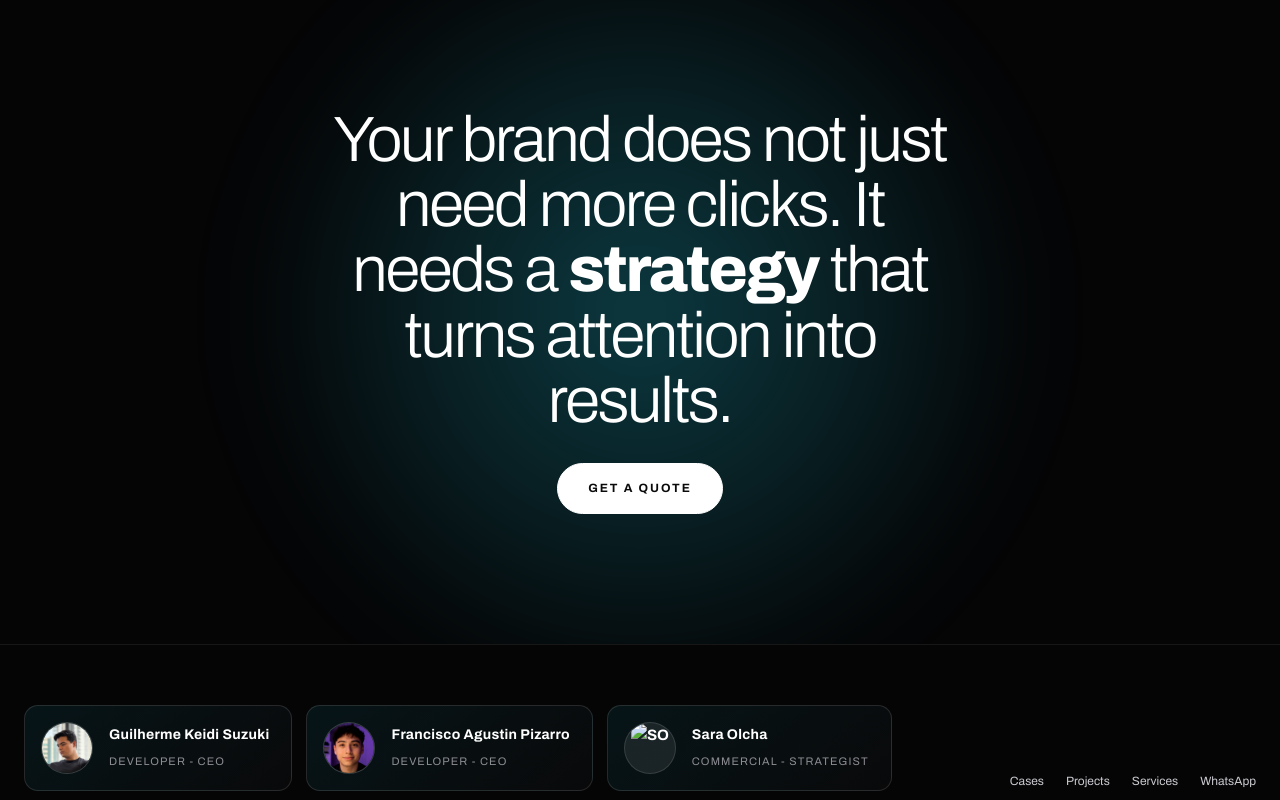
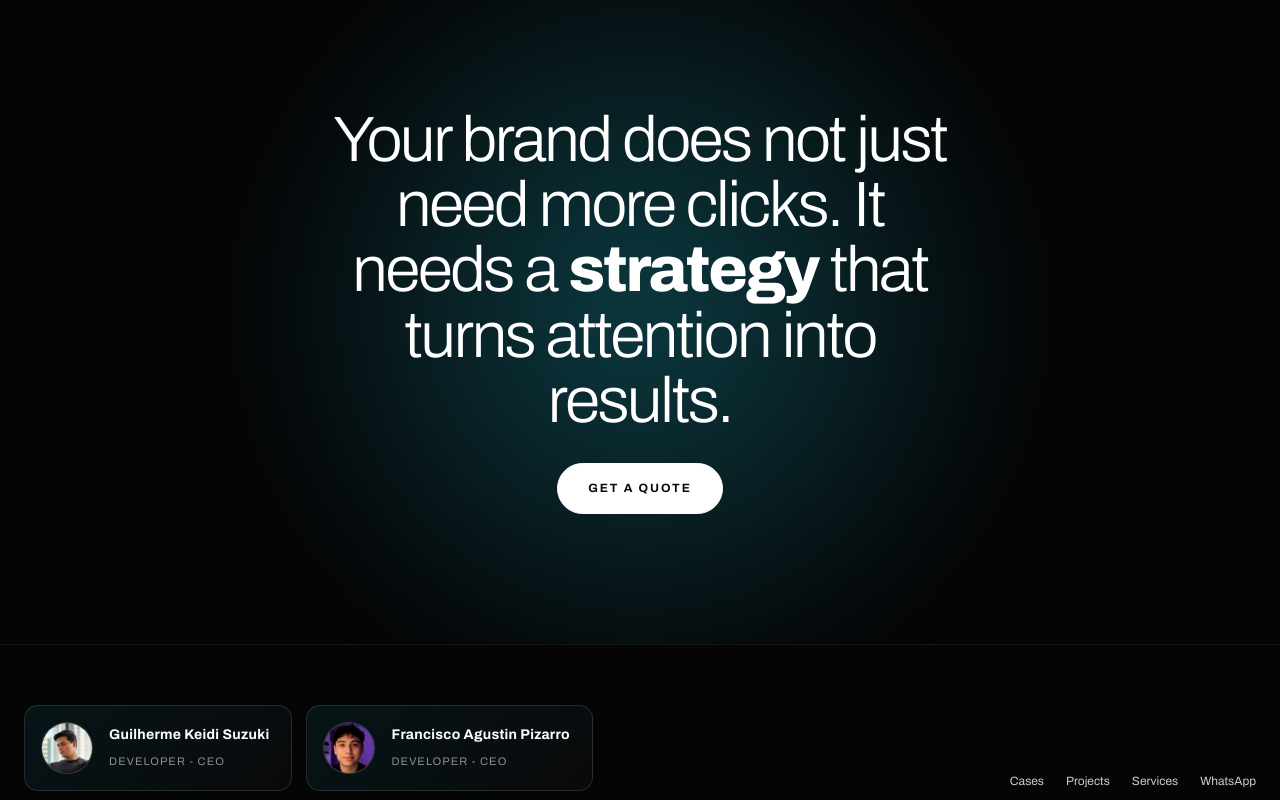
Before and after one commit to yugksuzuki/cuoncient-portfolio, a plain HTML site: page index.html in a window 1280 px wide. Shown: the part 11200-12000 px from the top of the page. Drawn offline with Linux system fonts and the light colour scheme.

Commit message:
Remove footer card for Sara Olcha
Removed footer card for Sara Olcha from index.html

```diff
--- a/index.html
+++ b/index.html
@@ -879,13 +879,6 @@
           <small>Developer - CEO</small>
         </span>
       </div>
-       <div class="footer__card">
-        <img class="footer__avatar" src="assets/brand/" width="240" height="240" loading="lazy" alt="SO">
-        <span class="footer__who">
-          <b>Sara Olcha  </b>
-          <small>Commercial - Strategist</small>
-        </span>
-      </div>
     </div>
     <div class="footer__links">
       <a href="#devop" data-es="Casos">Cases</a>
```
